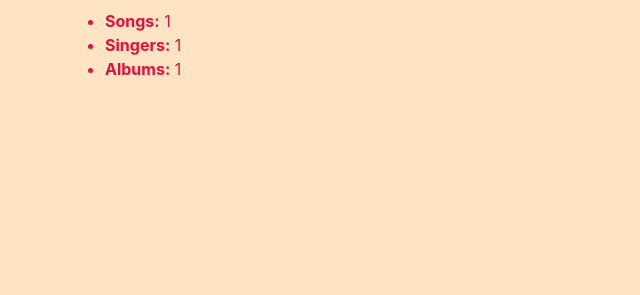
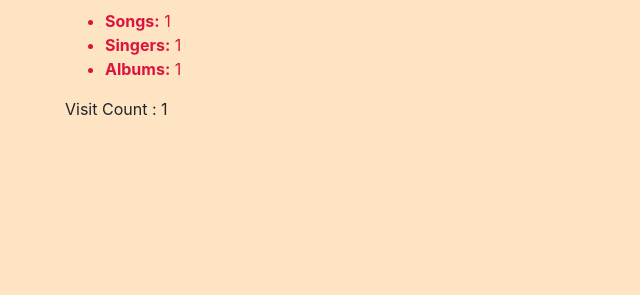
Before and after one commit to yullinisia/FINAL, a Django app: template song/templates/record/record.html in a window 1280 px wide. Shown: the part 399-694 px from the top of the page, without its empty margins (0-640 px from the left). Run offline with Django 3.2, Linux system fonts and the light colour scheme; the template is opened without the code that fills it: most values are stand-ins (such as "Sample title", 1, 10 or a date in 2020); some libraries are stand-ins or nearby versions.

Commit message:
fixed some error and add total visit

```diff
--- a/song/controllers/record_controller.py
+++ b/song/controllers/record_controller.py
@@ -1,8 +1,5 @@
 from django.shortcuts import render
 from song.models import Song, Singer, Album
-
-
-
 
 def record(request):
     # we check the session with key ‘num_visits’, if doesn’t exist we set to 1
--- a/song/templates/record/record.html
+++ b/song/templates/record/record.html
@@ -17,6 +17,9 @@
     <li style="color:crimson"><strong>Singers:</strong> {{ num_singers }}</li>
     <li style="color:crimson"><strong>Albums:</strong> {{ num_albums }}</li>
 </ul>
+<p>
+    Visit Count : {{ total_visit }}
+</p>
 </body>
 </div>
 {% endblock %}
```
